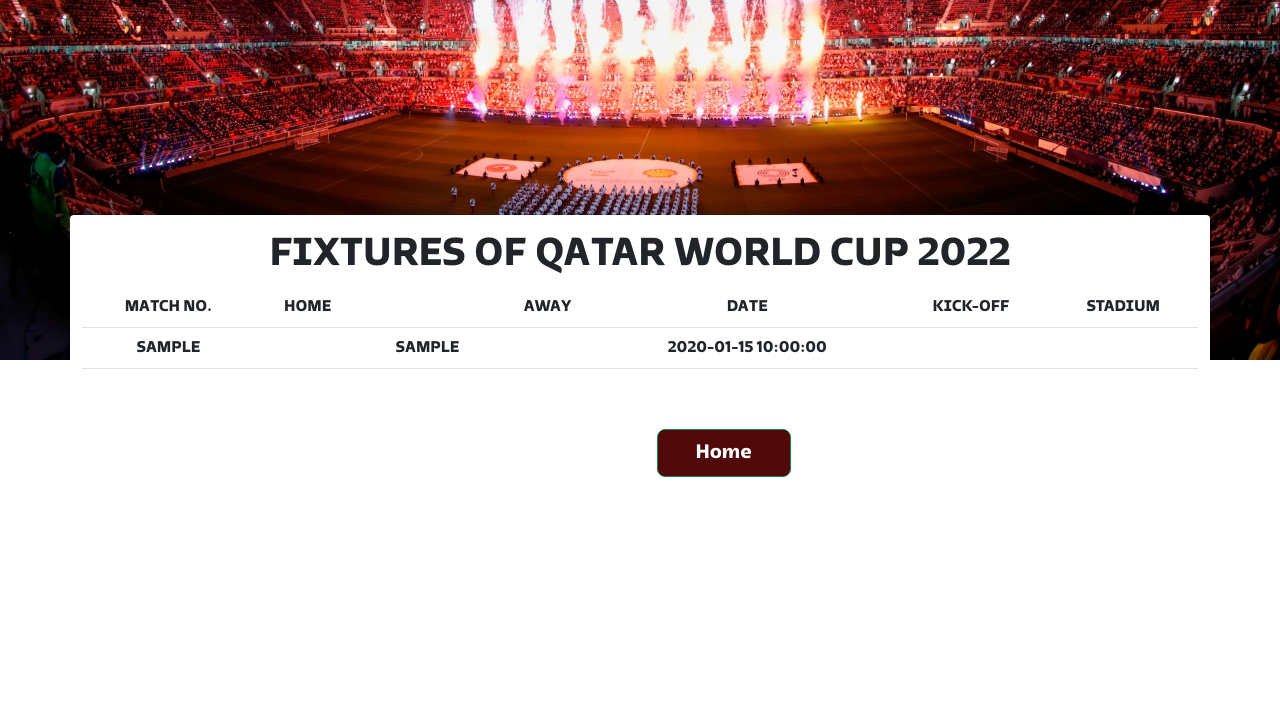
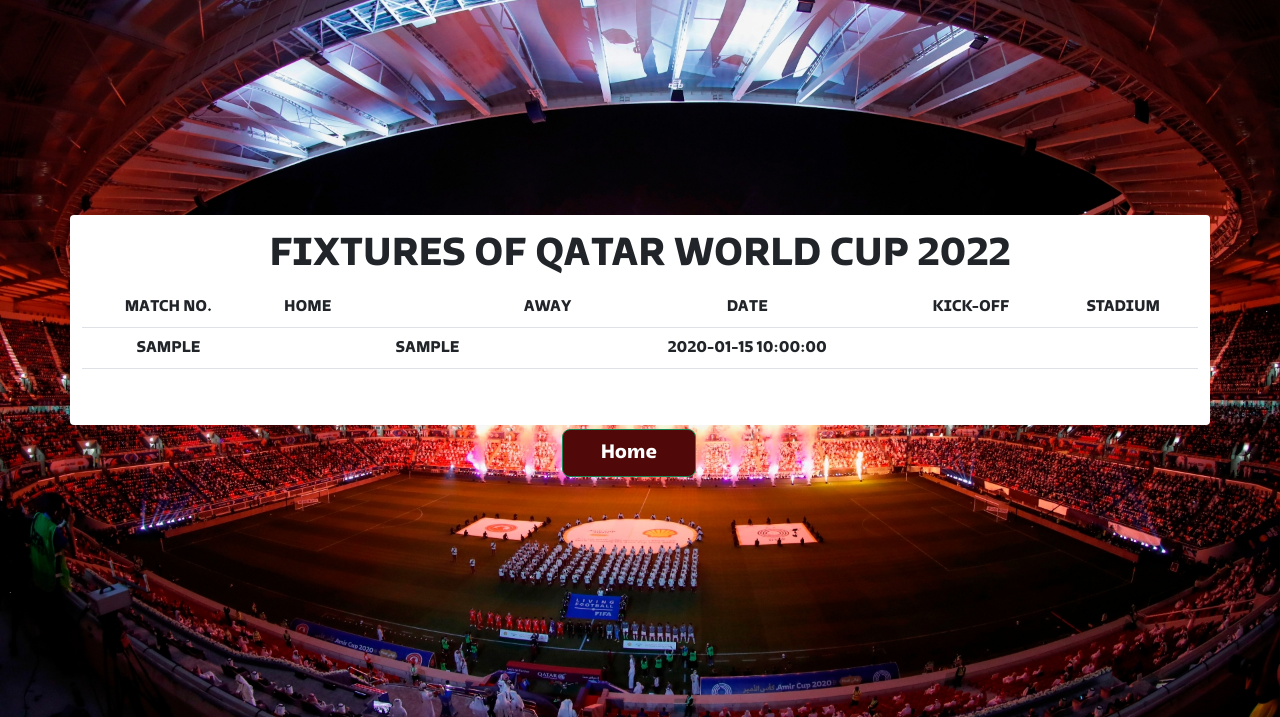
Before and after one commit to TicTacTun/Fantasy_WC_2022, a PHP site: page /match.php in a window 1280 px wide. Shown: the top 717 px of the page. Run offline with PHP 8.4, Linux system fonts and the light colour scheme; tables that the repository leaves empty or names only in its code hold one stand-in row (values such as "Sample post"); data that the repository does not hold is empty.

Commit message:
updated css

```diff
--- a/match.php
+++ b/match.php
@@ -64,7 +64,7 @@
                 </tbody>
             </table>
 
-            <button class="btn btn-success btn-lg" onclick="location.href='home.php'" type="button" style="width: 12% ; font-weight:bold;font-family:'myFirstFont'; color:white; font: weight 80%; margin-left:15%; margin-bottom:-10%; background-color:#500808;">
+            <button class="btn btn-success btn-lg" onclick="location.href='home.php'" type="button" style="width: 12% ; font-weight:bold;font-family:'myFirstFont'; color:white; font: weight 80%; margin-left:-2%; margin-bottom:-10%; background-color:#500808;">
             Home
         </button>
         </div>
--- a/matches.css
+++ b/matches.css
@@ -18,7 +18,7 @@
     background-image: url(10.jpg);
     background-size: cover;
     background-repeat: no-repeat;
-    background-position: center;
+    background-position: fill;
 }
 
 .container{
```
